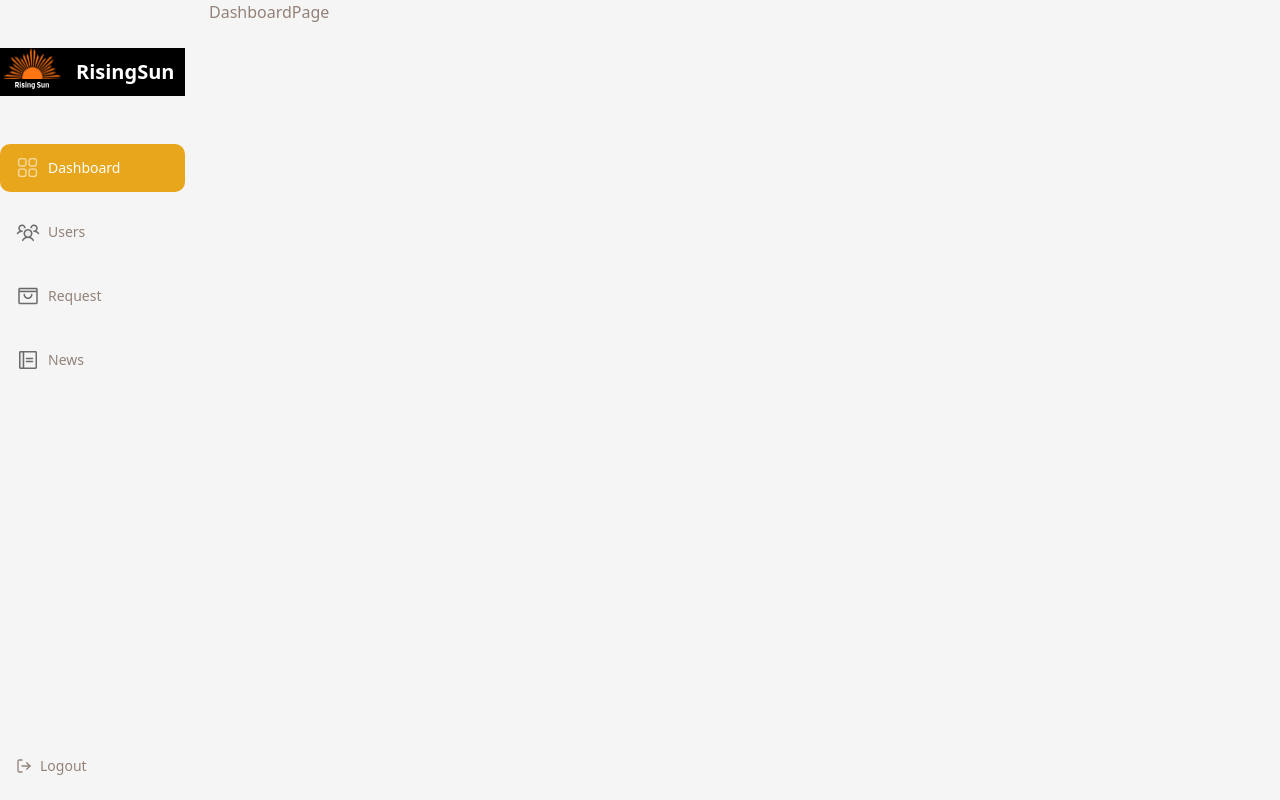
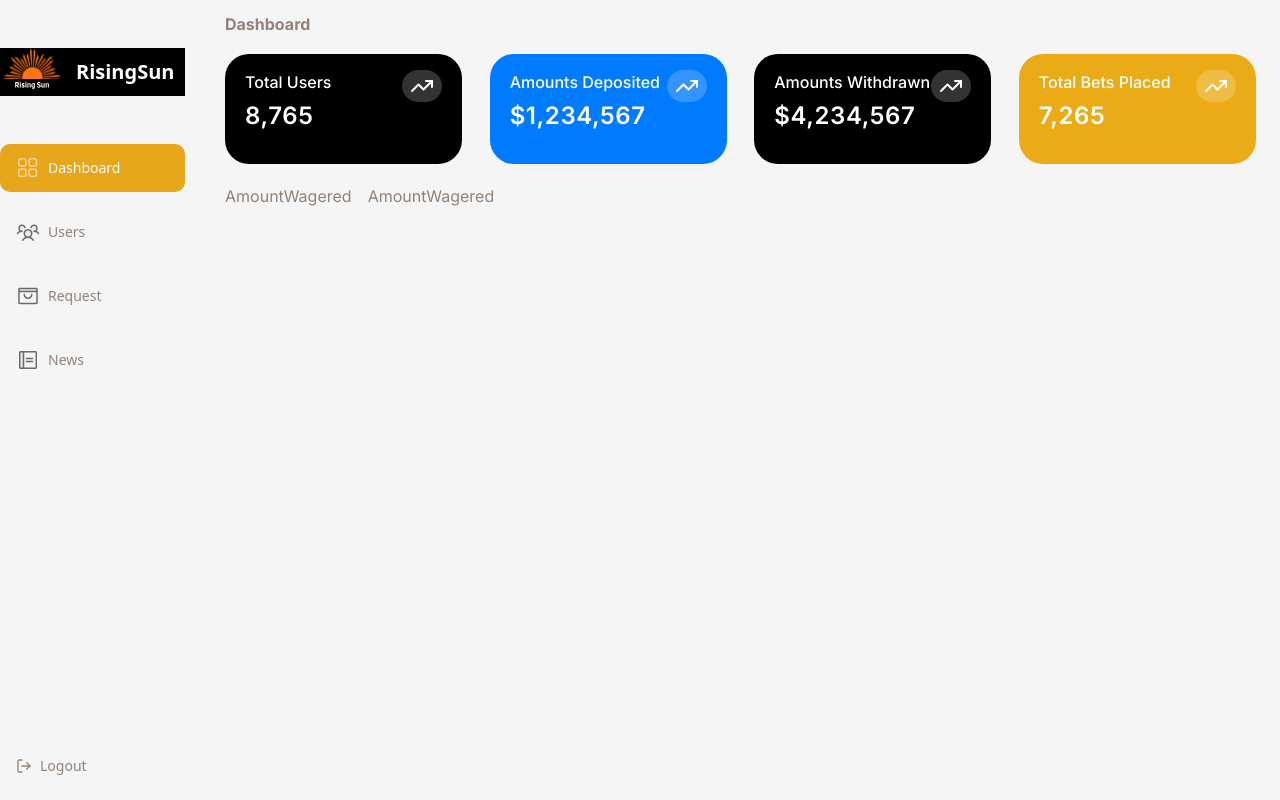
Before and after one commit to Gigs-Dev/rising-sun-admin, a Next.js app: page / in a window 1280 px wide. Built offline with nearby package versions, Linux system fonts and the light colour scheme.

Commit message:
chart section implementation

```diff
--- a/package.json
+++ b/package.json
@@ -13,7 +13,8 @@
     "lucide-react": "^0.555.0",
     "next": "16.0.5",
     "react": "19.2.0",
-    "react-dom": "19.2.0"
+    "react-dom": "19.2.0",
+    "recharts": "^3.5.0"
   },
   "devDependencies": {
     "@tailwindcss/postcss": "^4",
--- a/src/app/(dashboard)/page.tsx
+++ b/src/app/(dashboard)/page.tsx
@@ -1,8 +1,21 @@
-import React from 'react'
+import { inter } from '../layout';
+import Typography from '@/components/ui/Typography';
+import WidgetSection from './sections/WidgetSection';
+import AmountWagered from './sections/AmountWagered';
 
 const DashboardPage = () => {
   return (
-    <div>DashboardPage</div>
+    <main className={`${inter.className} flex-col-view gap-5 p-4`}>
+      <Typography variant='h1' className='text-[16px]'>Dashboard</Typography>
+
+      <WidgetSection/>
+
+      <section className="flex flex-col gap-4 lg:flex-row">
+        <AmountWagered/>
+
+        <AmountWagered/>
+      </section>
+    </main>
   )
 }
 
--- /dev/null
+++ b/src/app/(dashboard)/sections/AmountWagered.tsx
@@ -0,0 +1,9 @@
+import React from 'react'
+
+const AmountWagered = () => {
+  return (
+    <div>AmountWagered</div>
+  )
+}
+
+export default AmountWagered;
--- /dev/null
+++ b/src/app/(dashboard)/sections/WidgetSection.tsx
@@ -0,0 +1,17 @@
+import { HStack } from '@/components/general/ui-layout';
+import Widget from '@/components/Widget';
+import { inter } from '../../layout';
+import React from 'react'
+
+const WidgetSection = () => {
+  return (
+    <HStack className={`${inter.className} justify-between gap-1`}>
+        <Widget title='Total Users' val='8,765' className='bg-[#000000]'/>
+        <Widget title='Amounts Deposited' val='$1,234,567' className='bg-[#007AFF]'/>
+        <Widget title='Amounts Withdrawn' val='$4,234,567' className='bg-[#000000]'/>
+        <Widget title='Total Bets Placed' val='7,265' className='bg-[#EBAB16]'/>
+    </HStack>
+  )
+}
+
+export default WidgetSection;
--- a/src/app/layout.tsx
+++ b/src/app/layout.tsx
@@ -10,7 +10,7 @@ export const inter = Inter({
 
 export const metadata: Metadata = {
   title: "RisingSun - Admin",
-  description: "Manage User Information",
+  description: "Rising Sun Inc - Admin Management System",
   icons: {
     icon: '/logo.svg'
   }
--- a/src/components/Widget.tsx
+++ b/src/components/Widget.tsx
@@ -1,10 +1,27 @@
-import React from 'react'
+import { TrendingUp } from 'lucide-react';
+import React, { FC } from 'react';
+import Typography from './ui/Typography';
 
-const Widget = () => {
+interface WidgetProps {
+    title: string;
+    val: string;
+    className: string
+}
+
+const Widget:FC<WidgetProps> = ({title, val, className}) => {
   return (
-    <div>Widget</div>
+    <div className={`w-[48%] lg:w-[23%] h-[110px] rounded-3xl py-4 px-5 flex justify-between ${className}`}>
+        <div className="flex-col-view gap-1.5">
+            <Typography variant='h4' className='text-[#FFFFFF] text-[13px] lg:text-[16px] leading-6'>{title}</Typography>
+
+              <Typography variant='h2' className='text-[#FFFFFF] text-[18px] lg:text-2xl leading-8 tracking-wide'>{val}</Typography>
+        </div>
+
+        <div className="hidden md:flex bg-[#FFFFFF33] rounded-2xl px-2 py-1 h-fit">
+            <TrendingUp style={{ height: '24px', width: '24px', color: '#FFFFFF' }}/>
+        </div>
+    </div>
   )
 }
 
 export default Widget;
-{/* <TrendingUp /> */}
--- /dev/null
+++ b/src/components/charts/BarChart.tsx
@@ -0,0 +1,9 @@
+import React from 'react'
+
+const CustomBarChart = () => {
+  return (
+    <div>BarChart</div>
+  )
+}
+
+export default CustomBarChart;
--- /dev/null
+++ b/src/components/charts/LineChart.tsx
@@ -0,0 +1,61 @@
+import React from 'react'
+
+import { BarChart, Legend, XAxis, YAxis, CartesianGrid, Tooltip, Bar } from 'recharts';
+
+const data = [
+  {
+    name: 'Page A',
+    uv: 4000,
+    pv: 2400,
+  },
+  {
+    name: 'Page B',
+    uv: 3000,
+    pv: 1398,
+  },
+  {
+    name: 'Page C',
+    uv: 2000,
+    pv: 9800,
+  },
+  {
+    name: 'Page D',
+    uv: 2780,
+    pv: 3908,
+  },
+  {
+    name: 'Page E',
+    uv: 1890,
+    pv: 4800,
+  },
+  {
+    name: 'Page F',
+    uv: 2390,
+    pv: 3800,
+  },
+  {
+    name: 'Page G',
+    uv: 3490,
+    pv: 4300,
+  },
+];
+
+
+
+const CustomLineChart = ({ isAnimationActive = true }) => {
+  return (
+    <div className=''>
+        <BarChart style={{ width: '100%', maxWidth: '700px', maxHeight: '70vh', aspectRatio: 1.618 }} responsive data={data}>
+            <CartesianGrid strokeDasharray="3 3" />
+            <XAxis dataKey="name" />
+            <YAxis width="auto" />
+            <Tooltip />
+            <Legend />
+            <Bar dataKey="pv" fill="#8884d8" isAnimationActive={isAnimationActive} />
+            <Bar dataKey="uv" fill="#82ca9d" isAnimationActive={isAnimationActive} />
+        </BarChart>
+    </div>
+  )
+}
+
+export default CustomLineChart;
--- a/src/components/general/Navbar.tsx
+++ b/src/components/general/Navbar.tsx
@@ -35,7 +35,7 @@ const Navbar = () => {
         </div>
 
         {openMenu && (
-            <div className="flex flex-col items-start gap-4 w-full bg-[#938278] text-[#F5F5F6] p-4 absolute top-[85px] left-0 right-0 rounded-2xl ">
+            <div className="flex flex-col items-start gap-4 w-full bg-[#FFFFFF] text-[#938278] p-4 absolute top-[85px] left-0 right-0 rounded-2xl ">
               {topbarData.map((item, index) => {
 
                 const isActive = pathname === item.url || pathname.startsWith(`${item.url}/`)
```
Also changed, not shown: 1 other file (tests, documents, lock files or other folders).
